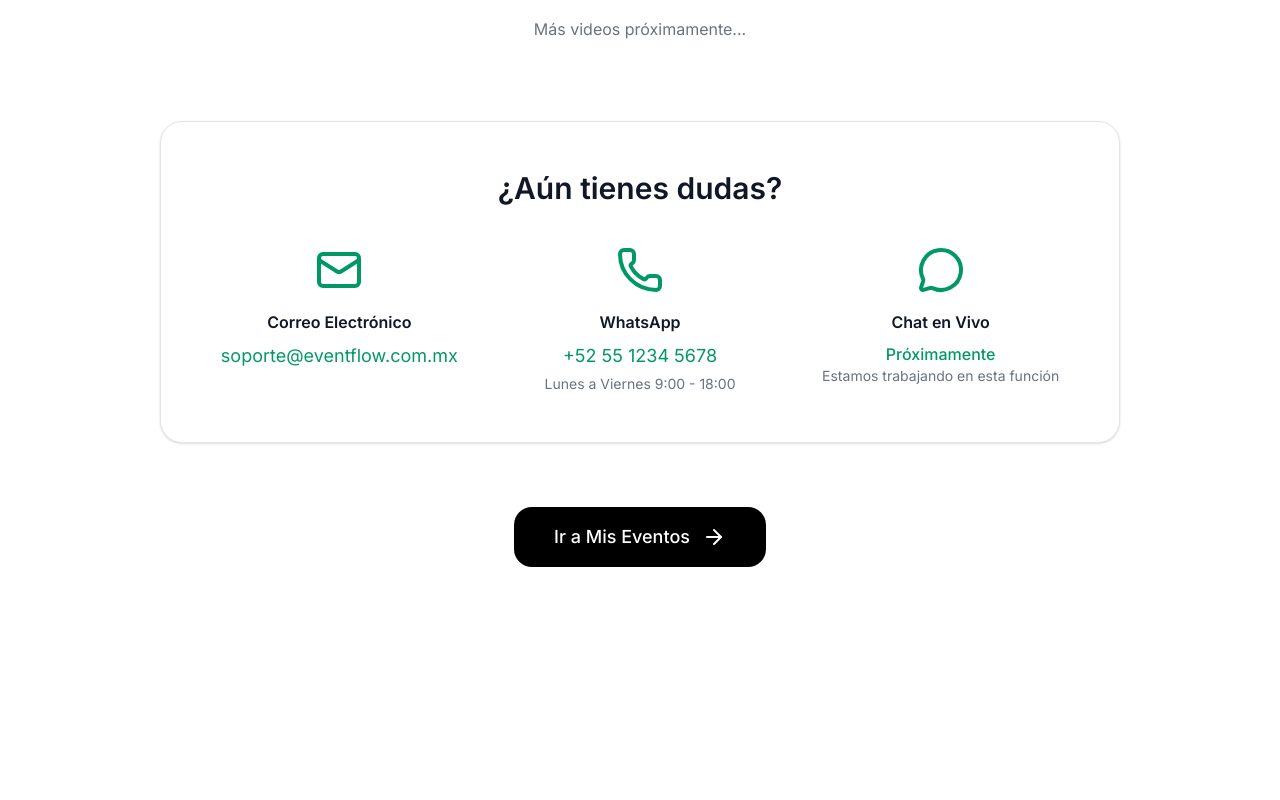
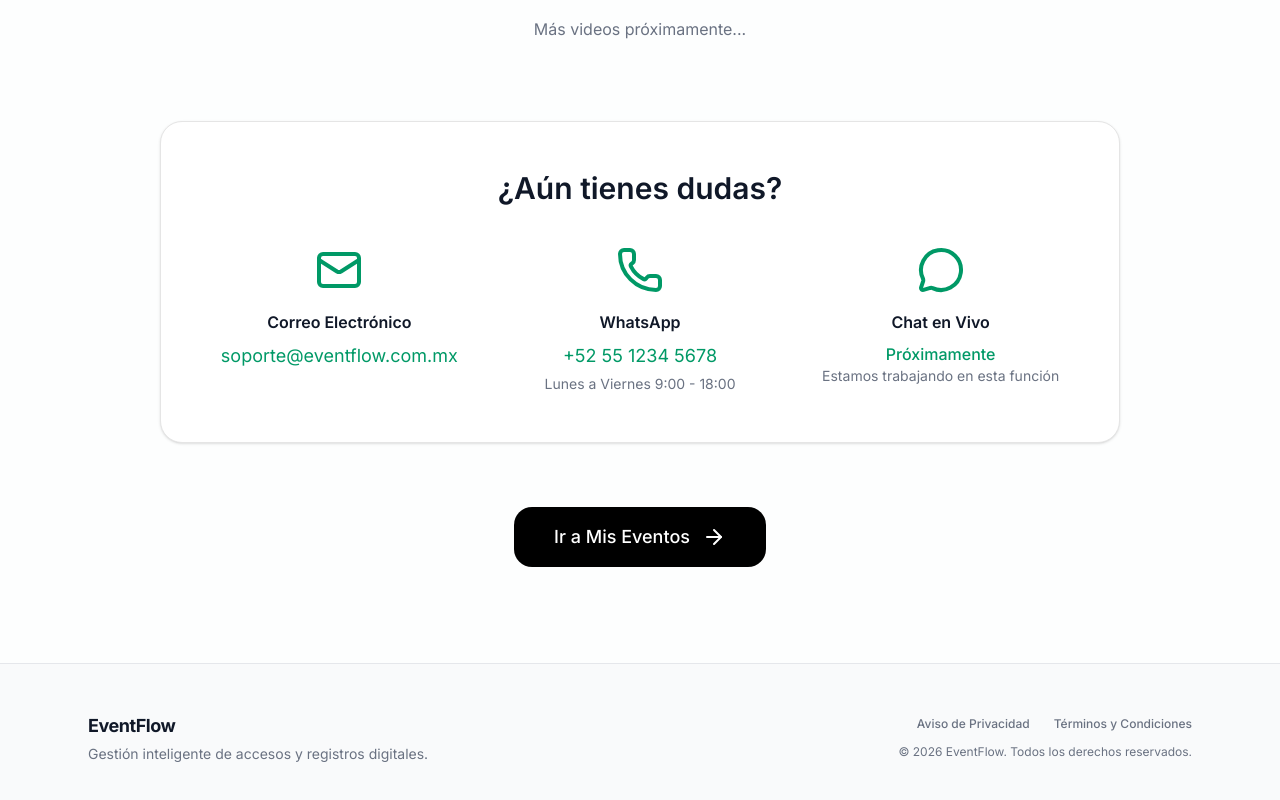
Before and after one commit to gzlcg23/eventflow, a Next.js app: page /ayuda in a window 1280 px wide. Shown: the part 1830-2630 px from the top of the page. Before the commit the page ends 2493 px from the top, so only its background shows below. Built offline with nearby package versions, Linux system fonts and the light colour scheme; no server answers.

Commit message:
fix: renderizar footer directo en la vista de ayuda

```diff
--- a/app/ayuda/page.tsx
+++ b/app/ayuda/page.tsx
@@ -1,10 +1,16 @@
 // app/ayuda/page.tsx
-import { ArrowRight, Mail, Phone, MessageCircle, Users, QrCode, Calendar, Download, HelpCircle } from "lucide-react";
+import { ArrowRight, Mail, Phone, MessageCircle, HelpCircle } from "lucide-react";
 import Link from "next/link";
+import Footer from "../components/Footer"; // 🌟 Importamos el Footer (Ajusta a "📂 ../components/Footer" si tu carpeta está en app/components)
 
 export default function AyudaPage() {
   return (
-    <div className="max-w-5xl mx-auto p-8 pb-24">
+    /* 🌟 CAMBIO CLAVE: Forzamos un contenedor flexible que ocupe todo el alto de pantalla */
+    <div className="min-h-screen flex flex-col justify-between w-full bg-gray-50/30">
+
+      {/* Todo tu contenido actual envuelto para que respire bien */}
+      <div className="max-w-5xl mx-auto p-8 pb-24 w-full flex-1">
+
         <div className="text-center mb-16">
           <h1 className="text-5xl font-bold mb-4">Centro de Ayuda</h1>
           <p className="text-xl text-gray-600">Todo lo que necesitas saber para usar EventFlow</p>
@@ -118,6 +124,11 @@ export default function AyudaPage() {
             <ArrowRight size={24} />
           </Link>
         </div>
+
+      </div>
+
+      {/* 🌟 EL FOOTER SE QUEDA AQUÍ ABAJO FIJO */}
+      <Footer variant="light" />
     </div>
   );
 }
```
Lines whose indentation alone changed are shown as unchanged.
